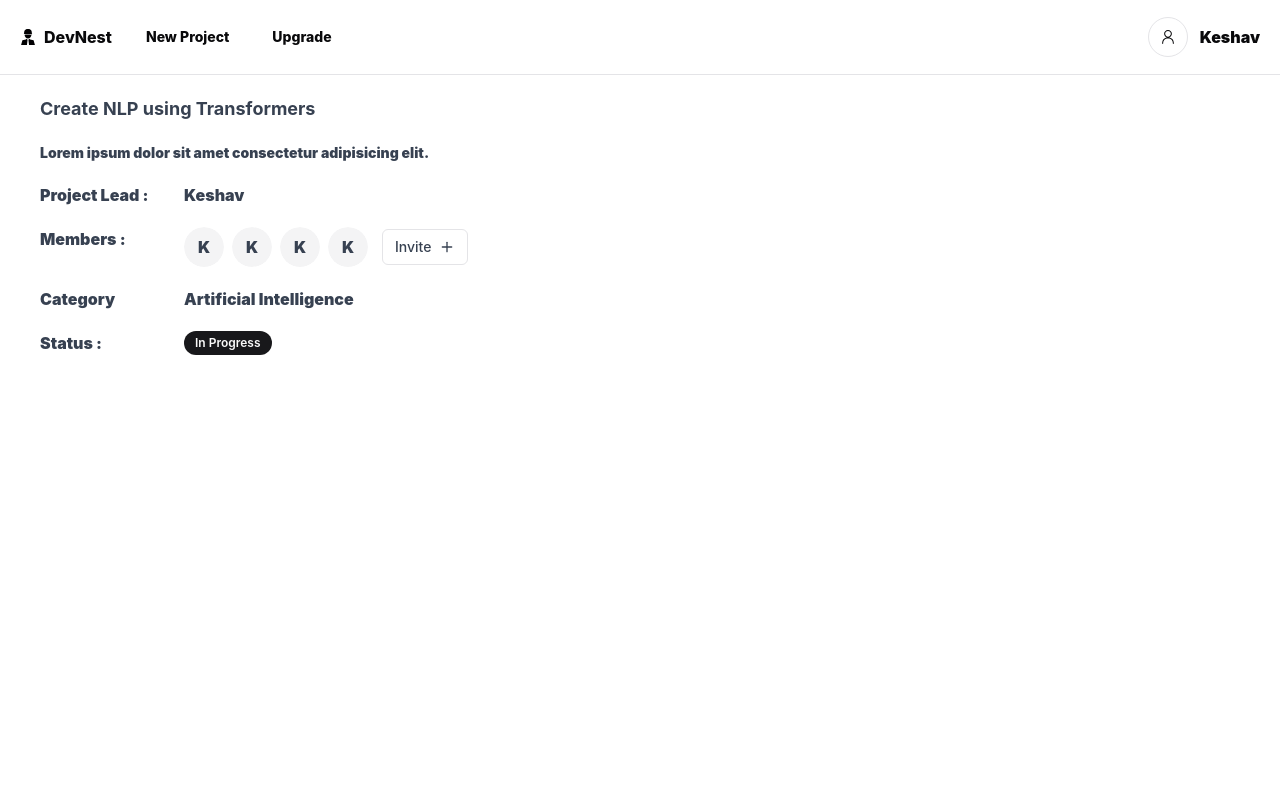
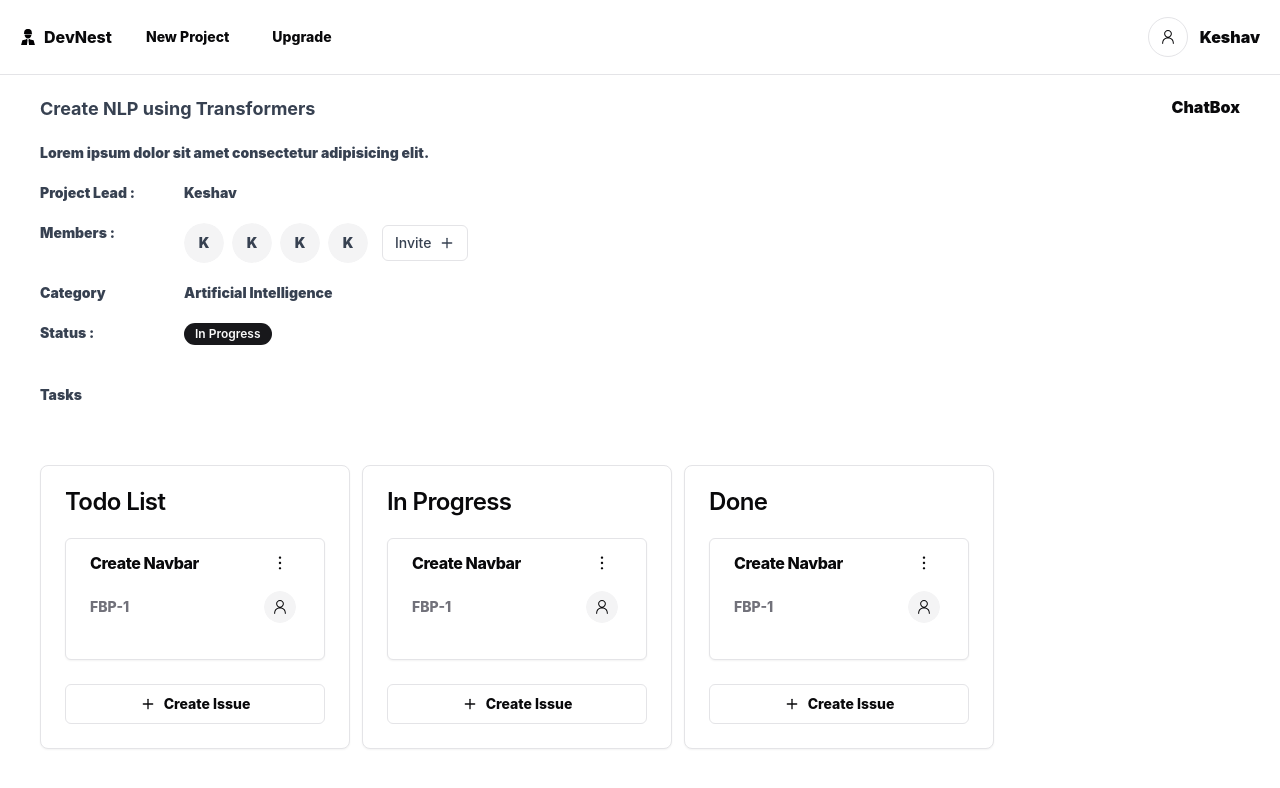
Before and after one commit to keshav0100/DevNest_Frontend, a React (Vite) app: page /project/1 in a window 1280 px wide. Shown: the top 788 px of the page. Built offline with nearby package versions, Linux system fonts and the light colour scheme.

Commit message:
Refactor ProjectCard and ProjectDetails components for improved styling and functionality; update font sizes, add IssueList and ChatBox, and enhance user invitation dialog.

```diff
--- a/src/pages/Project/ProjectCard.jsx
+++ b/src/pages/Project/ProjectCard.jsx
@@ -19,19 +19,21 @@ const ProjectCard = () => {
   };
 
   return (
-    <Card className="p-5 w-full lg:max-w-3xl">
+    <Card className="w-full md:w-[300px] lg:w-[310px]">
       <div className="space-y-5">
         <div className="space-y-2">
           <div className="flex justify-between">
             <div className="flex items-center gap-5">
               <h1
                 onClick={handleClick}
-                className="cursor-pointer font-extrabold text-lg"
+                className="cursor-pointer font-extrabold text-sm"
               >
                 Create NLP Project
               </h1>
               <DotFilledIcon />
-              <p className="text-sm text-gray-400">AI Based Project</p>
+              <p className="text-xs text-gray-400 font-extrabold">
+                AI Based Project
+              </p>
             </div>
             <div>
               <DropdownMenu>
@@ -41,19 +43,27 @@ const ProjectCard = () => {
                   </Button>
                 </DropdownMenuTrigger>
                 <DropdownMenuContent>
-                  <DropdownMenuItem>Update</DropdownMenuItem>
-                  <DropdownMenuItem>Delete</DropdownMenuItem>
+                  <DropdownMenuItem className="font-extrabold text-sm">
+                    Update
+                  </DropdownMenuItem>
+                  <DropdownMenuItem className="font-extrabold text-sm">
+                    Delete
+                  </DropdownMenuItem>
                 </DropdownMenuContent>
               </DropdownMenu>
             </div>
           </div>
-          <p className="text-gray-500 text-sm">
+          <p className="text-gray-500 text-xs font-extrabold">
             Lorem ipsum dolor sit, amet consectetur adipisicing elit
           </p>
         </div>
         <div className="flex flex-wrap gap-2 items-center">
           {[1, 1, 1, 1].map((item, index) => (
-            <Badge key={index} variant="outline" className="font-extrabold">
+            <Badge
+              key={index}
+              variant="outline"
+              className="font-extrabold text-xs"
+            >
               {"AI"}
             </Badge>
           ))}
--- /dev/null
+++ b/src/pages/ProjectDetails/ChatBox.jsx
@@ -0,0 +1,6 @@
+const ChatBox = () => {
+  return <div>ChatBox</div>;
+};
+
+export default ChatBox;
+ChatBox;
--- /dev/null
+++ b/src/pages/ProjectDetails/IssueCard.jsx
@@ -0,0 +1,63 @@
+import { Avatar, AvatarFallback } from "@/components/ui/avatar";
+import { Button } from "@/components/ui/button";
+import { Card, CardContent, CardHeader, CardTitle } from "@/components/ui/card";
+import {
+  DropdownMenu,
+  DropdownMenuTrigger,
+  DropdownMenuContent,
+  DropdownMenuItem,
+} from "@/components/ui/dropdown-menu";
+import { DotsVerticalIcon, PersonIcon } from "@radix-ui/react-icons";
+
+const IssueCard = () => {
+  return (
+    <Card className="rounded-md py-1 pb-2">
+      <CardHeader className="py-0 pb-1">
+        <div className="flex text-xs justify-between items-center">
+          <CardTitle className="text-base font-extrabold">
+            Create Navbar
+          </CardTitle>
+          <DropdownMenu>
+            <DropdownMenuTrigger asChild>
+              <Button variant="ghost" size="icon" className="rounded-full">
+                <DotsVerticalIcon />
+              </Button>
+            </DropdownMenuTrigger>
+            <DropdownMenuContent>
+              <DropdownMenuItem>In Progress</DropdownMenuItem>
+              <DropdownMenuItem>Done</DropdownMenuItem>
+              <DropdownMenuItem>Edit</DropdownMenuItem>
+              <DropdownMenuItem>Delete</DropdownMenuItem>
+            </DropdownMenuContent>
+          </DropdownMenu>
+        </div>
+      </CardHeader>
+      <CardContent>
+        <div className="flex items-center justify-between">
+          <p className="text-sm text-muted-foreground">FBP-{1}</p>
+          <DropdownMenu>
+            <DropdownMenuTrigger asChild>
+              <Button
+                variant="ghost"
+                size="icon"
+                className="rounded-full hover:text-black cursor-pointer"
+              >
+                <Avatar className="h-8 w-8">
+                  <AvatarFallback>
+                    <PersonIcon />
+                  </AvatarFallback>
+                </Avatar>
+              </Button>
+            </DropdownMenuTrigger>
+            <DropdownMenuContent align="end">
+              <DropdownMenuItem>View Profile</DropdownMenuItem>
+              <DropdownMenuItem>Assign to me</DropdownMenuItem>
+            </DropdownMenuContent>
+          </DropdownMenu>
+        </div>
+      </CardContent>
+    </Card>
+  );
+};
+
+export default IssueCard;
--- /dev/null
+++ b/src/pages/ProjectDetails/IssueForm.jsx
@@ -0,0 +1,7 @@
+import React from 'react'
+
+const IssueForm = () => {
+  return <div>IssueForm</div>;
+}
+
+export default IssueForm
--- /dev/null
+++ b/src/pages/ProjectDetails/IssueList.jsx
@@ -0,0 +1,56 @@
+import {
+  Card,
+  CardContent,
+  CardTitle,
+  CardHeader,
+  CardFooter,
+} from "@/components/ui/card";
+import {
+  Dialog,
+  DialogTrigger,
+  DialogContent,
+  DialogHeader,
+  DialogTitle,
+} from "@/components/ui/dialog";
+import IssueCard from "./IssueCard";
+import { Button } from "@/components/ui/button";
+import { PlusIcon } from "lucide-react";
+import IssueForm from "./IssueForm";
+
+const IssueList = ({ title, status }) => {
+  return (
+    <div>
+      <Dialog>
+        <Card className="w-full md:w-[300px] lg:w-[310px] font-extrabold">
+          <CardHeader>
+            <CardTitle>{title}</CardTitle>
+          </CardHeader>
+          <CardContent>
+            <div className="space-y-1">
+              <IssueCard />
+            </div>
+          </CardContent>
+          <CardFooter>
+            <DialogTrigger asChild>
+              <Button
+                className="w-full flex items-center gap-2 font-extrabold"
+                variant="outline"
+              >
+                <PlusIcon />
+                Create Issue
+              </Button>
+            </DialogTrigger>
+          </CardFooter>
+        </Card>
+        <DialogContent>
+          <DialogHeader>
+            <DialogTitle>Create New Issue</DialogTitle>
+          </DialogHeader>
+          <IssueForm/>
+        </DialogContent>
+      </Dialog>
+    </div>
+  );
+};
+
+export default IssueList;
--- a/src/pages/ProjectDetails/ProjectDetails.jsx
+++ b/src/pages/ProjectDetails/ProjectDetails.jsx
@@ -12,11 +12,14 @@ import {
 import { PlusIcon } from "lucide-react";
 import { Button } from "@/components/ui/button";
 import InviteUserForm from "./InviteUserForm";
+import IssueList from "./IssueList";
+import ChatBox from "./ChatBox";
 
 const ProjectDetails = () => {
   const handleProjectInvitation = () => {};
 
   return (
+    <>
       <div className="mt-5 lg:px-10">
         <div className="lg:flex gap-5 justify-between pb-4">
           <ScrollArea className="h-screen lg:w-[69%] pr-2">
@@ -24,7 +27,7 @@ const ProjectDetails = () => {
               <h1 className="text-lg font-bold pb-5">
                 Create NLP using Transformers
               </h1>
-            <div className="space-y-5 pb-10">
+              <div className="space-y-5 pb-10 text-sm">
                 <p className="w-full md:max-w-lg lg:max-w-xl text-bold text-sm">
                   Lorem ipsum dolor sit amet consectetur adipisicing elit.
                 </p>
@@ -72,10 +75,22 @@ const ProjectDetails = () => {
                   <Badge> In Progress</Badge>
                 </div>
               </div>
+              <section>
+                <p className="space-y-5 pb-10 text-sm">Tasks</p>
+                <div className="lg:flex md:flex gap-3 justify-between py-5">
+                  <IssueList status="pending" title="Todo List" />
+                  <IssueList status="in_progress" title="In Progress" />
+                  <IssueList status="done" title="Done" />
+                </div>
+              </section>
             </div>
           </ScrollArea>
+          <div>
+            <ChatBox />
           </div>
         </div>
+      </div>
+    </>
   );
 };
 
```
Lines whose indentation alone changed are shown as unchanged.
